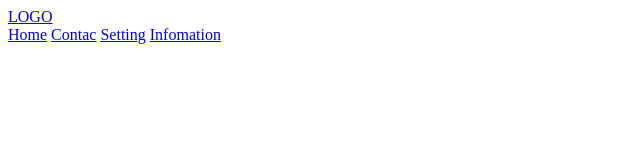
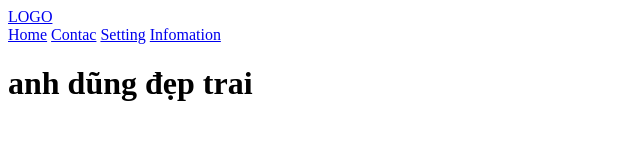
Before and after one commit to mwc12/main-git, a plain HTML site: page index.html in a window 1280 px wide. Shown: the whole page, without its empty margins (0-640 px from the left). Drawn offline with Linux system fonts and the light colour scheme.

Commit message:
Update index.html

```diff
--- a/index.html
+++ b/index.html
@@ -18,6 +18,7 @@
         <a href="#">Setting</a>
         <a href="#">Infomation</a>
       </nav>
+      <div class="fuction"><h1>anh dũng đẹp trai</h1></div>
     </header>
     <script src="script.js"></script>
   </body>
```
